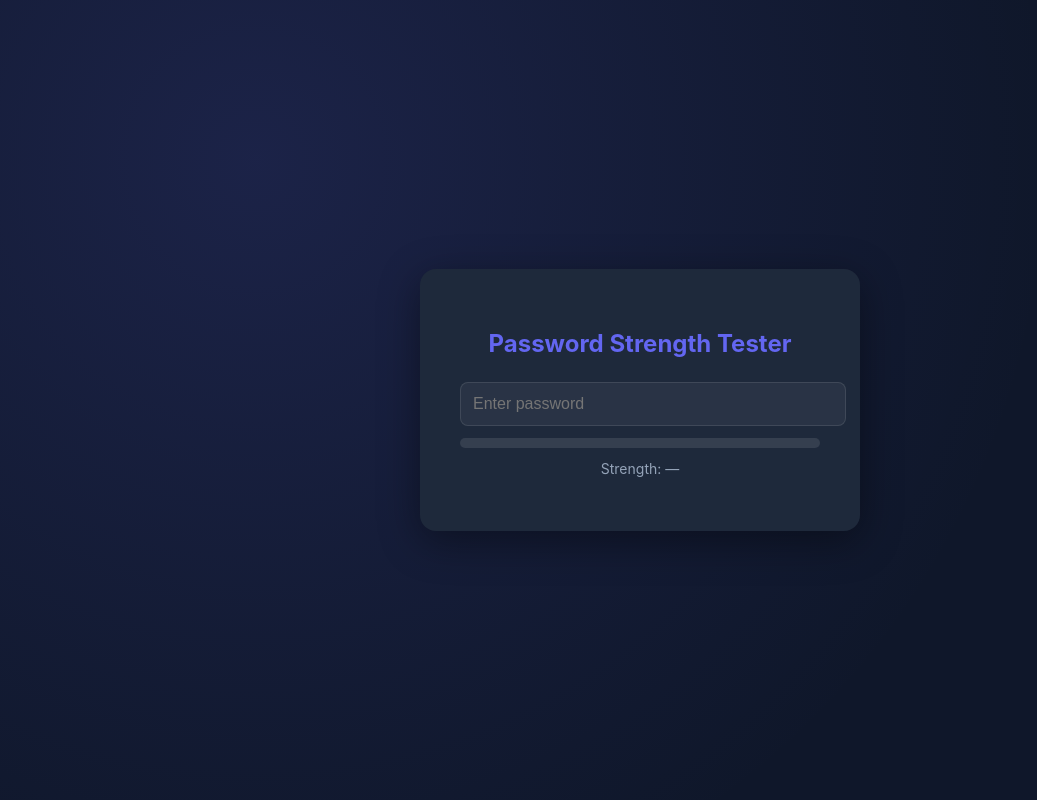
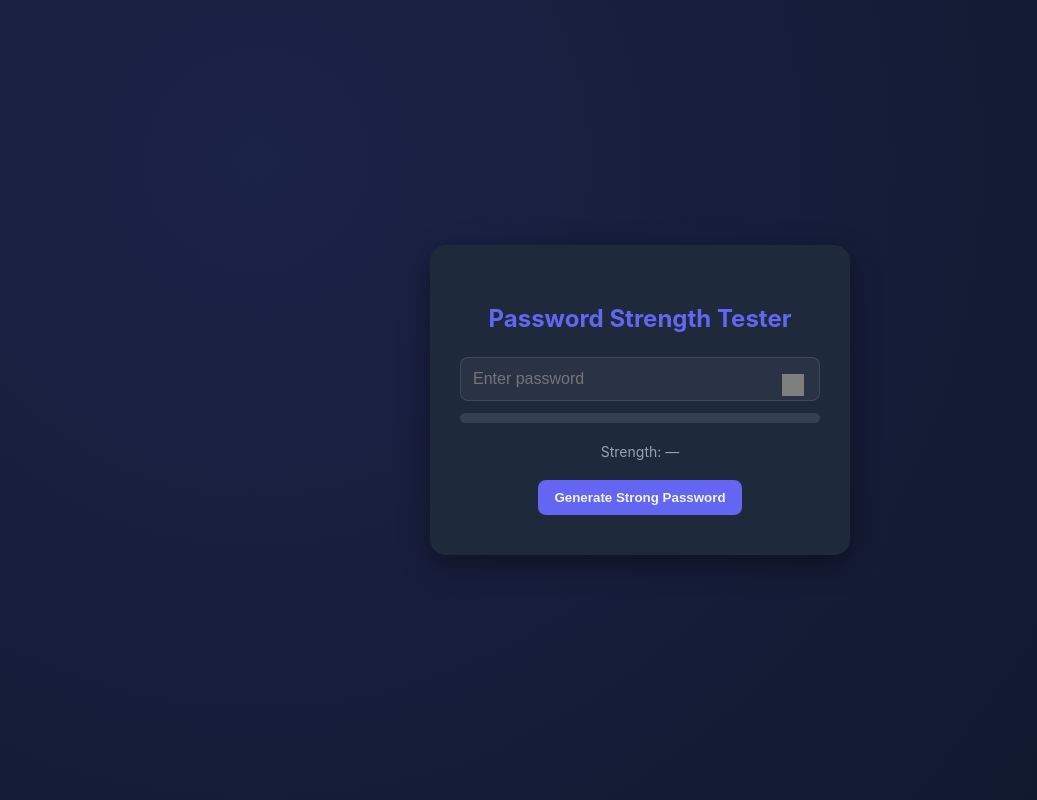
Before and after one commit to Manish636342/Password-Strength-Tester, a plain HTML site: page index.html in a window 1280 px wide. Shown: the whole page, without its empty margins (0-1037 px from the left). Drawn offline with Linux system fonts and the light colour scheme; grey boxes are pictures that could not be loaded.

Commit message:
Update index.html

```diff
--- a/index.html
+++ b/index.html
@@ -4,6 +4,7 @@
   <meta charset="utf-8" />
   <meta name="viewport" content="width=device-width,initial-scale=1" />
   <title>Modern Password Strength Tester</title>
+  <link rel="icon" type="image/png" href="https://img.icons8.com/external-flaticons-lineal-color-flat-icons/64/000000/security.png" />
   <style>
     :root {
       --bg: rgb(15, 23, 42);
@@ -18,45 +19,79 @@
 
     body {
       font-family: 'Inter', system-ui, sans-serif;
-      background: radial-gradient(800px at 20% 20%, rgba(99, 102, 241, 0.15), transparent), var(--bg);
+      background: radial-gradient(circle at 20% 20%, rgba(99, 102, 241, 0.15), transparent), var(--bg);
       color: var(--text);
       display: flex;
       justify-content: center;
       align-items: center;
       height: 100vh;
       margin: 0;
+      user-select: none;
     }
 
     .container {
       background: var(--card);
-      padding: 40px;
+      padding: 40px 30px;
       border-radius: 16px;
-      box-shadow: 0 10px 40px rgba(0, 0, 0, 0.4);
+      box-shadow: 0 10px 30px rgba(0, 0, 0, 0.4);
       width: 360px;
       text-align: center;
+      display: flex;
+      flex-direction: column;
+      align-items: center;
     }
 
     h2 {
-      margin-bottom: 24px;
       color: var(--accent);
       font-weight: 700;
+      margin-bottom: 24px;
+    }
+
+    .input-wrapper {
+      position: relative;
+      width: 100%;
+      display: flex;
+      align-items: center;
     }
 
     input {
       width: 100%;
-      padding: 12px;
+      padding: 12px 45px 12px 12px;
       font-size: 16px;
-      margin-bottom: 12px;
       border: 1px solid rgba(255, 255, 255, 0.1);
       border-radius: 8px;
       background: rgba(255, 255, 255, 0.05);
       color: var(--text);
       outline: none;
-      transition: border 0.3s;
+      transition: border-color 0.3s;
+      margin-bottom: 12px;
+      box-sizing: border-box;
+      user-select: none;
     }
 
     input:focus {
       border-color: var(--accent);
+    }
+
+    .view-toggle {
+      position: absolute;
+      right: 10px;
+      height: 100%;
+      width: 35px;
+      background: transparent;
+      border: none;
+      cursor: pointer;
+      display: flex;
+      justify-content: center;
+      align-items: center;
+      user-select: none;
+    }
+
+    .view-toggle img {
+      width: 22px;
+      height: 22px;
+      filter: brightness(0.8);
+      pointer-events: none;
     }
 
     .meter {
@@ -65,6 +100,7 @@
       background: rgba(255, 255, 255, 0.1);
       border-radius: 5px;
       overflow: hidden;
+      margin-bottom: 10px;
     }
 
     .meter div {
@@ -77,25 +113,54 @@
     p {
       font-size: 14px;
       color: var(--muted);
-      margin-top: 12px;
+      margin: 10px 0 20px;
+      user-select: none;
+    }
+
+    button {
+      background-color: var(--accent);
+      color: var(--text);
+      border: none;
+      padding: 10px 16px;
+      border-radius: 8px;
+      cursor: pointer;
+      font-weight: 600;
+      transition: background-color 0.3s;
+      user-select: none;
+    }
+
+    #generateBtn:hover {
+      background-color: rgb(79, 70, 229);
+    }
+
+    button:focus {
+      outline: none;
     }
   </style>
 </head>
 <body>
   <div class="container">
     <h2>Password Strength Tester</h2>
-    <input type="password" id="password" placeholder="Enter password" />
+    <div class="input-wrapper">
+      <input type="password" id="password" placeholder="Enter password" />
+      <button class="view-toggle" id="toggleView" tabindex="-1">
+        <img id="eyeIcon" src="https://img.icons8.com/fluency-systems-regular/48/9ca3af/visible.png" alt="Show Password">
+      </button>
+    </div>
     <div class="meter"><div id="bar"></div></div>
     <p id="strength">Strength: —</p>
+    <button id="generateBtn">Generate Strong Password</button>
   </div>
 
   <script>
     const pwd = document.getElementById('password');
     const bar = document.getElementById('bar');
     const strengthText = document.getElementById('strength');
+    const toggleView = document.getElementById('toggleView');
+    const eyeIcon = document.getElementById('eyeIcon');
+    const generateBtn = document.getElementById('generateBtn');
 
-    pwd.addEventListener('input', () => {
-      const value = pwd.value;
+    const updateStrength = (value) => {
       let strength = 0;
       if (value.length >= 8) strength++;
       if (/[a-z]/.test(value)) strength++;
@@ -104,17 +169,32 @@
       if (/[^A-Za-z0-9]/.test(value)) strength++;
 
       const percent = (strength / 5) * 100;
-      bar.style.width = percent + '%';
+      bar.style.width = `${percent}%`;
 
-      let color, label;
-      if (strength <= 1) { color = 'rgb(239, 68, 68)'; label = 'Very Weak'; }
-      else if (strength === 2) { color = 'rgb(249, 115, 22)'; label = 'Weak'; }
-      else if (strength === 3) { color = 'rgb(250, 204, 21)'; label = 'Fair'; }
-      else if (strength === 4) { color = 'rgb(59, 130, 246)'; label = 'Strong'; }
-      else { color = 'rgb(34, 197, 94)'; label = 'Very Strong'; }
+      const colors = ['rgb(239,68,68)', 'rgb(249,115,22)', 'rgb(250,204,21)', 'rgb(59,130,246)', 'rgb(34,197,94)'];
+      const labels = ['Very Weak', 'Weak', 'Fair', 'Strong', 'Very Strong'];
 
-      bar.style.background = color;
-      strengthText.textContent = 'Strength: ' + label;
+      bar.style.background = colors[Math.min(strength - 1, 4)] || colors[0];
+      strengthText.textContent = `Strength: ${labels[Math.min(strength - 1, 4)] || labels[0]}`;
+    };
+
+    pwd.addEventListener('input', () => updateStrength(pwd.value));
+
+    generateBtn.addEventListener('click', () => {
+      const chars = 'abcdefghijklmnopqrstuvwxyzABCDEFGHIJKLMNOPQRSTUVWXYZ0123456789!@#$%^&*()_+{}[]<>?,.';
+      const pwdStr = Array.from({ length: 14 }, () => chars[Math.floor(Math.random() * chars.length)]).join('');
+      pwd.value = pwdStr;
+      updateStrength(pwdStr);
+    });
+
+    toggleView.addEventListener('mousedown', (e) => e.preventDefault());
+    toggleView.addEventListener('click', () => {
+      const isPassword = pwd.type === 'password';
+      pwd.type = isPassword ? 'text' : 'password';
+      eyeIcon.src = isPassword
+        ? 'https://img.icons8.com/fluency-systems-regular/48/9ca3af/invisible.png'
+        : 'https://img.icons8.com/fluency-systems-regular/48/9ca3af/visible.png';
+      eyeIcon.alt = isPassword ? 'Hide Password' : 'Show Password';
     });
   </script>
 </body>
```
